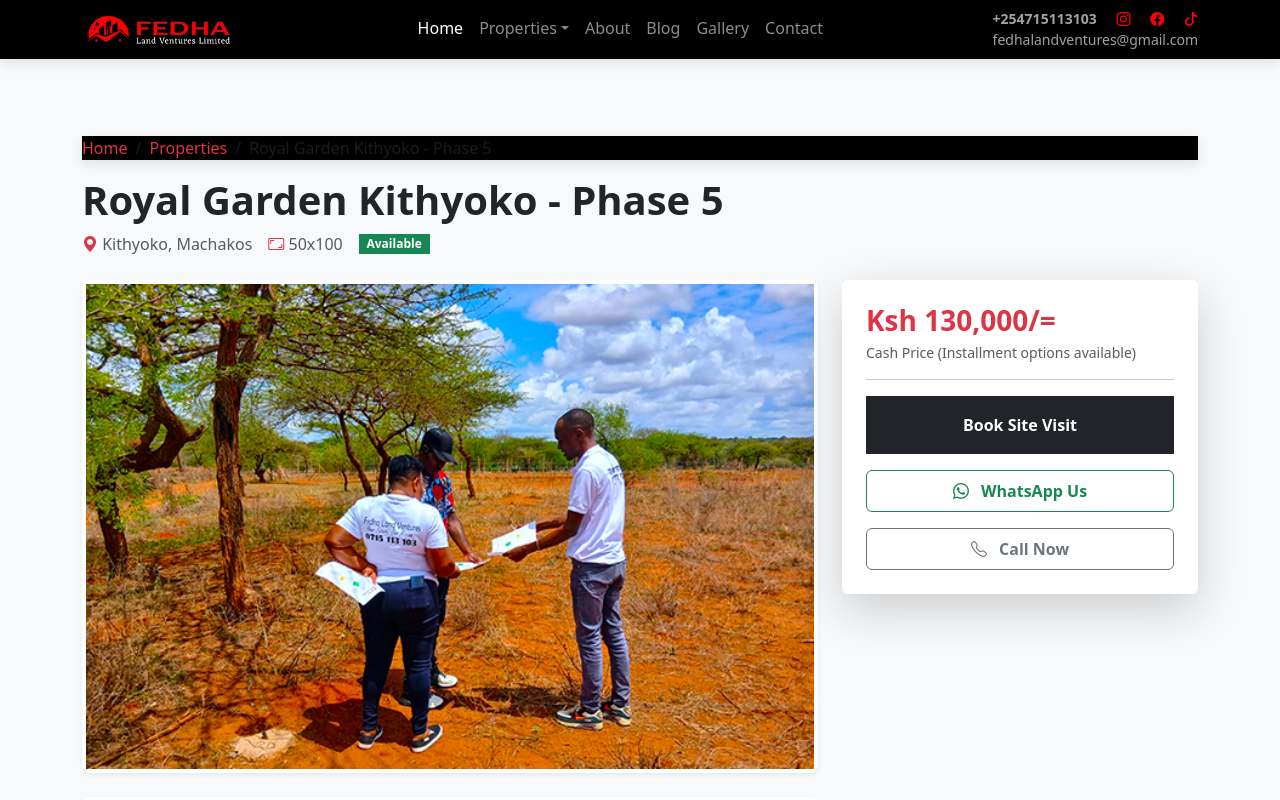
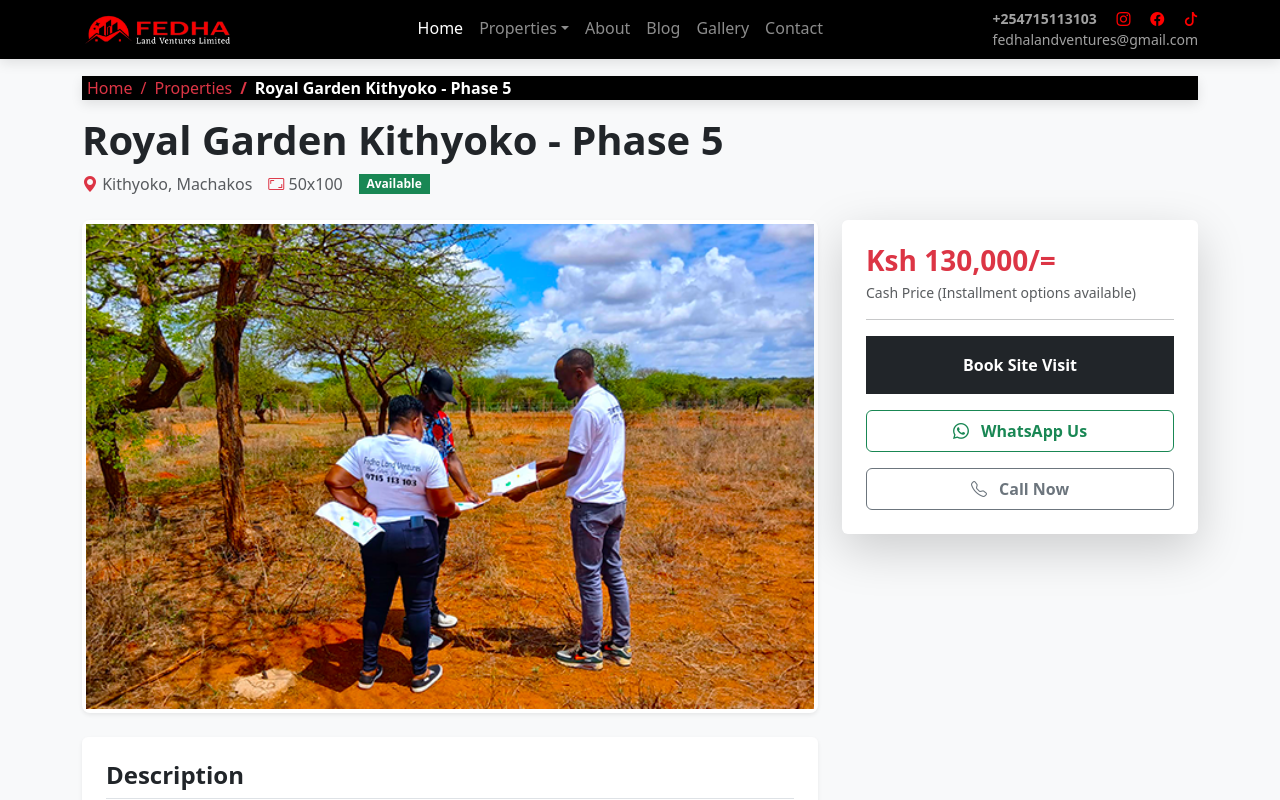
Before and after one commit to Alex-Mwaura-k/Fedha-Lands-App, a React (Vite) app: page /property/1 in a window 1280 px wide. Shown: the top 800 px of the page. Built offline with nearby package versions, Linux system fonts and the light colour scheme.

Commit message:
offline icons

```diff
--- a/src/pages/AllBlogs.jsx
+++ b/src/pages/AllBlogs.jsx
@@ -2,7 +2,7 @@ import Blog from "../components/Blog";
 
 const AllBlogs = () => {
   return (
-    <div style={{ paddingTop: "80px", paddingBottom: "50px" }}>
+    <div style={{ paddingTop: "20px", paddingBottom: "50px" }}>
       <div className="container-md mb-4">
         <h1 className="fw-bold text-dark">Blogs Center</h1>
         <p className="text-muted">
--- a/src/pages/AllGallery.jsx
+++ b/src/pages/AllGallery.jsx
@@ -4,7 +4,7 @@ const AllGallery = () => {
   return (
     <div
       style={{
-        paddingTop: "80px",
+        paddingTop: "10px",
         paddingBottom: "50px",
         backgroundColor: "#0f0f0f",
       }}
--- a/src/pages/AllProperties.jsx
+++ b/src/pages/AllProperties.jsx
@@ -2,7 +2,7 @@ import Properties from "../components/Properties";
 
 const AllProperties = () => {
   return (
-    <div style={{ paddingTop: "80px", paddingBottom: "50px" }}>
+    <div style={{ paddingTop: "20px", paddingBottom: "50px" }}>
       <div className="container-md mb-4">
         <h1 className="fw-bold text-dark">Our Prime Properties</h1>
         <p className="text-muted">
--- a/src/pages/ArticleDetails.jsx
+++ b/src/pages/ArticleDetails.jsx
@@ -22,7 +22,7 @@ const ArticleDetails = () => {
   return (
     <div
       className="article-details-page bg-light pb-5"
-      style={{ paddingTop: "80px" }}
+      style={{ paddingTop: "20px" }}
     >
       <div className="container-md">
         {/* Breadcrumb */}
--- a/src/pages/PropertyDetails.jsx
+++ b/src/pages/PropertyDetails.jsx
@@ -22,7 +22,7 @@ const PropertyDetails = () => {
   return (
     <div
       className="property-details-page bg-light pb-5"
-      style={{ paddingTop: "80px" }}
+      style={{ paddingTop: "20px" }}
     >
       {/* 1. Header / Breadcrumb */}
       <div className="container-md mb-4">
--- a/src/styles/index.css
+++ b/src/styles/index.css
@@ -1392,3 +1392,34 @@ button {
     font-size: 2.5rem !important;
   }
 }
+/* =========================================
+   BREADCRUMB FIXES (Visible on Light BG)
+   ========================================= */
+.breadcrumb {
+  background-color: transparent;
+  padding: 0;
+  /* margin-bottom: 1rem; */
+  padding-left: 5px;
+}
+
+/* The "Active" page name (currently invisible) */
+.breadcrumb-item.active {
+  color: #ffffff !important; /* Dark Grey */
+  font-weight: 600;
+}
+
+/* The "/" Divider */
+.breadcrumb-item + .breadcrumb-item::before {
+  color: #dc3545 !important; /* Make the divider Red to match your brand */
+}
+
+/* Links in breadcrumbs */
+.breadcrumb-item a {
+  color: #dc3545 !important; /* Red */
+  text-decoration: none;
+}
+
+.breadcrumb-item a:hover {
+  text-decoration: underline;
+  color: #ff0019 !important; /* Darker Red on hover */
+}
```
